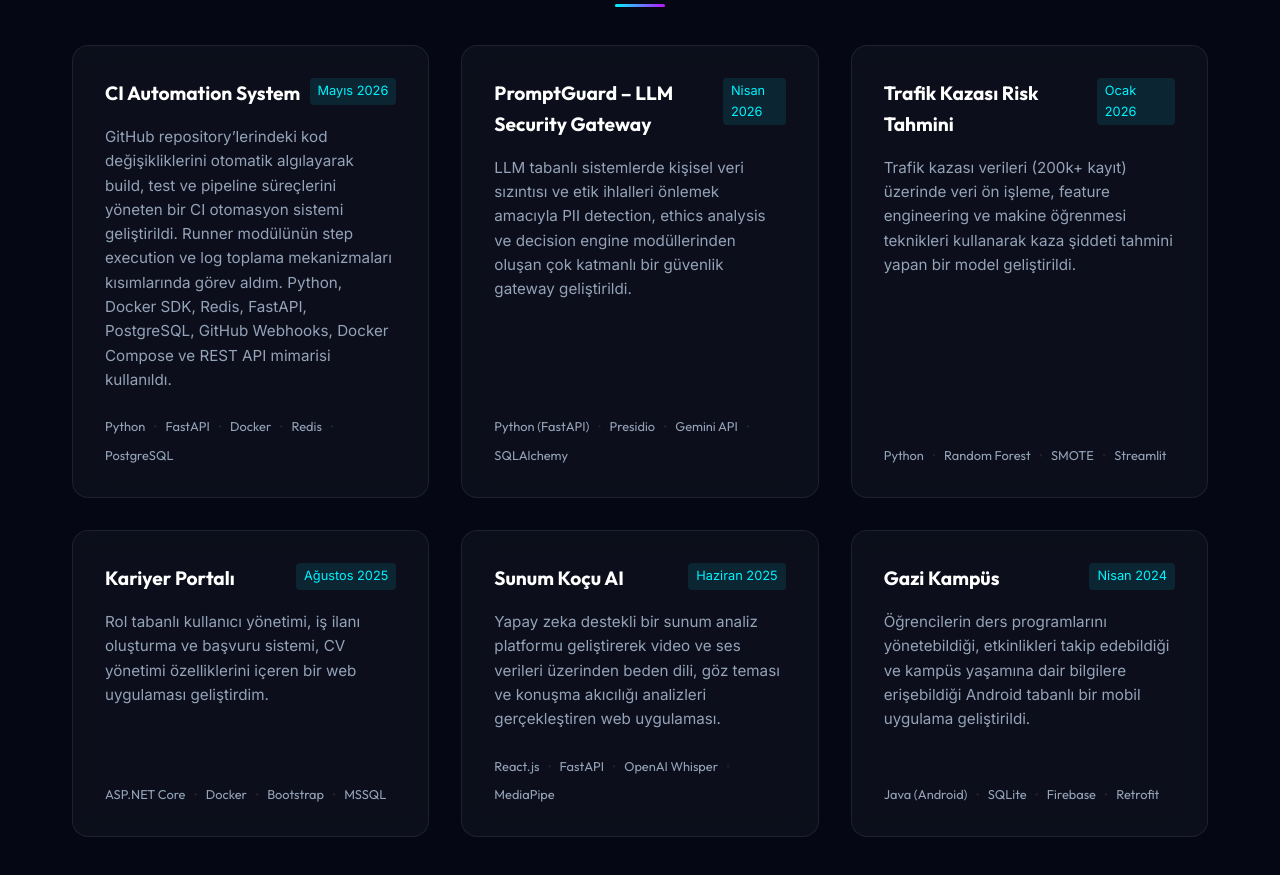
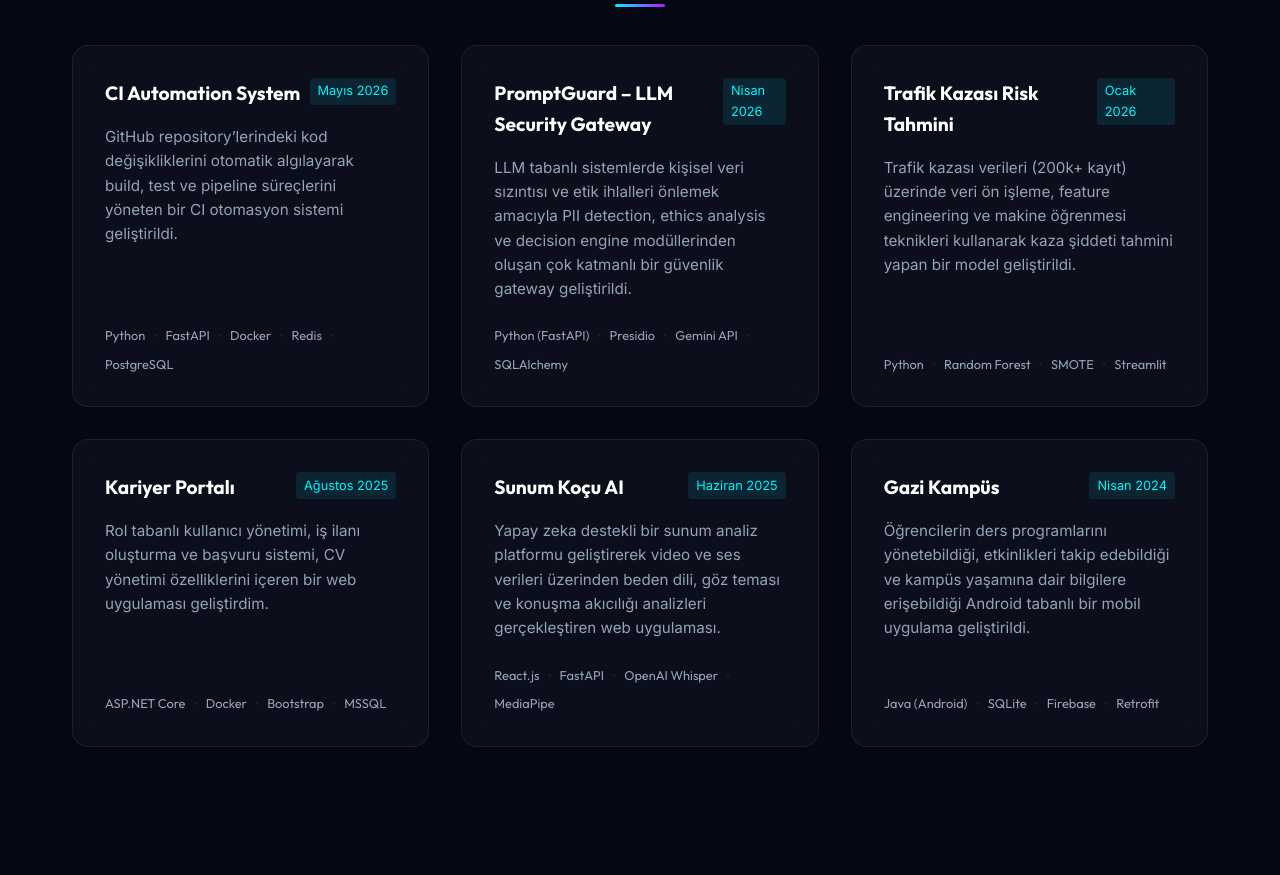
Before and after one commit to Aleyna134/portfolio-website, a plain HTML site: page index.html in a window 1280 px wide. Shown: the part 2411-3286 px from the top of the page. Drawn offline with Linux system fonts and the light colour scheme.

Commit message:
Update CI Automation System description

```diff
--- a/index.html
+++ b/index.html
@@ -138,7 +138,7 @@
                         <h3 data-i18n="proj_ci_title">CI Automation System</h3>
                         <span class="project-date" data-i18n="proj_ci_date">Mayıs 2026</span>
                     </div>
-                    <p class="project-desc" data-i18n="proj_ci_desc">GitHub repository’lerindeki kod değişikliklerini otomatik algılayarak build, test ve pipeline süreçlerini yöneten bir CI otomasyon sistemi geliştirildi. Runner modülünün step execution ve log toplama mekanizmaları kısımlarında görev aldım. Python, Docker SDK, Redis, FastAPI, PostgreSQL, GitHub Webhooks, Docker Compose ve REST API mimarisi kullanıldı.</p>
+                    <p class="project-desc" data-i18n="proj_ci_desc">GitHub repository’lerindeki kod değişikliklerini otomatik algılayarak build, test ve pipeline süreçlerini yöneten bir CI otomasyon sistemi geliştirildi.</p>
                     <div class="project-tech">
                         <span>Python</span><span>FastAPI</span><span>Docker</span><span>Redis</span><span>PostgreSQL</span>
                     </div>
--- a/script.js
+++ b/script.js
@@ -22,7 +22,7 @@ const translations = {
         projects_title: "Projeler",
         proj_ci_title: "CI Automation System",
         proj_ci_date: "Mayıs 2026",
-        proj_ci_desc: "GitHub repository’lerindeki kod değişikliklerini otomatik algılayarak build, test ve pipeline süreçlerini yöneten bir CI otomasyon sistemi geliştirildi. Runner modülünün step execution ve log toplama mekanizmaları kısımlarında görev aldım. Python, Docker SDK, Redis, FastAPI, PostgreSQL, GitHub Webhooks, Docker Compose ve REST API mimarisi kullanıldı.",
+        proj_ci_desc: "GitHub repository’lerindeki kod değişikliklerini otomatik algılayarak build, test ve pipeline süreçlerini yöneten bir CI otomasyon sistemi geliştirildi.",
         proj1_title: "PromptGuard – LLM Security Gateway",
         proj1_date: "Nisan 2026",
         proj1_desc: "LLM tabanlı sistemlerde kişisel veri sızıntısı ve etik ihlalleri önlemek amacıyla PII detection, ethics analysis ve decision engine modüllerinden oluşan çok katmanlı bir güvenlik gateway geliştirildi.",
@@ -88,7 +88,7 @@ const translations = {
         projects_title: "Projects",
         proj_ci_title: "CI Automation System",
         proj_ci_date: "May 2026",
-        proj_ci_desc: "Developed a CI automation system that automatically detects code changes in GitHub repositories and manages build, test, and pipeline processes. I worked on the step execution and log collection mechanisms of the Runner module. Python, Docker SDK, Redis, FastAPI, PostgreSQL, GitHub Webhooks, Docker Compose, and REST API architecture were used.",
+        proj_ci_desc: "Developed a CI automation system that automatically detects code changes in GitHub repositories and manages build, test, and pipeline processes.",
         proj1_title: "PromptGuard – LLM Security Gateway",
         proj1_date: "April 2026",
         proj1_desc: "Developed a multi-layered security gateway consisting of PII detection, ethics analysis, and decision engine modules to prevent personal data leaks and ethical violations in LLM-based systems.",
```
